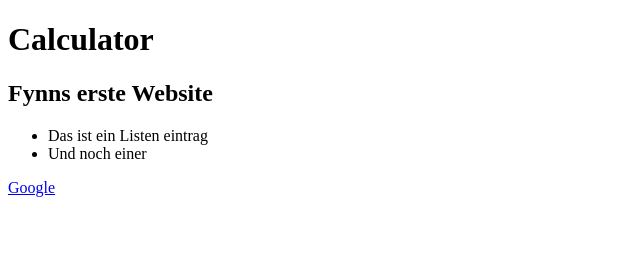
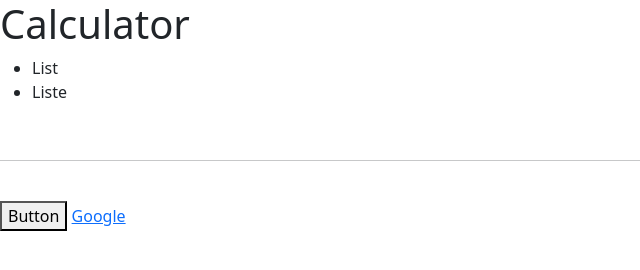
Before and after one commit to Leelando007/Calculator, a plain HTML site: page index.html in a window 1280 px wide. Shown: the whole page, without its empty margins (0-640 px from the left). Drawn offline with nearby package versions, Linux system fonts and the light colour scheme.

Commit message:
added bootstarp css

```diff
--- a/index.html
+++ b/index.html
@@ -1,17 +1,22 @@
-<!DOCTYPE html>
+<!doctype html>
 <html lang="en">
-<head>
-    <meta charset="UTF-8">
-    <meta name="viewport" content="width=device-width, initial-scale=1.0">
+  <head>
+    <meta charset="utf-8">
+    <meta name="viewport" content="width=device-width, initial-scale=1">
     <title>Calculator</title>
-</head>
-<body>
+    <link href="https://cdn.jsdelivr.net/npm/bootstrap@5.3.3/dist/css/bootstrap.min.css" rel="stylesheet" integrity="sha384-QWTKZyjpPEjISv5WaRU9OFeRpok6YctnYmDr5pNlyT2bRjXh0JMhjY6hW+ALEwIH" crossorigin="anonymous">
+  </head>
+  <body>
     <h1>Calculator</h1>
-    <h2>Fynns erste Website</h2>
+    <script src="https://cdn.jsdelivr.net/npm/bootstrap@5.3.3/dist/js/bootstrap.bundle.min.js" integrity="sha384-YvpcrYf0tY3lHB60NNkmXc5s9fDVZLESaAA55NDzOxhy9GkcIdslK1eN7N6jIeHz" crossorigin="anonymous"></script>
     <ul>
-        <li>Das ist ein Listen eintrag</li>
-        <li>Und noch einer</li>
+        <li>List</li>
+        <li>Liste</li>
     </ul>
+    <br>
+    <hr>
+    <br>
+    <button>Button</button>
     <a href="www.google.com">Google</a>
 </body>
 </html>
--- /dev/null
+++ b/style.css
@@ -0,0 +1,7 @@
+@import url('https://fonts.googleapis.com/css2?family=Madimi+One&display=swap');
+
+body {
+    font-family: "Madimi One", sans-serif;
+    font-weight: 400;
+    font-style: normal;
+}
```
